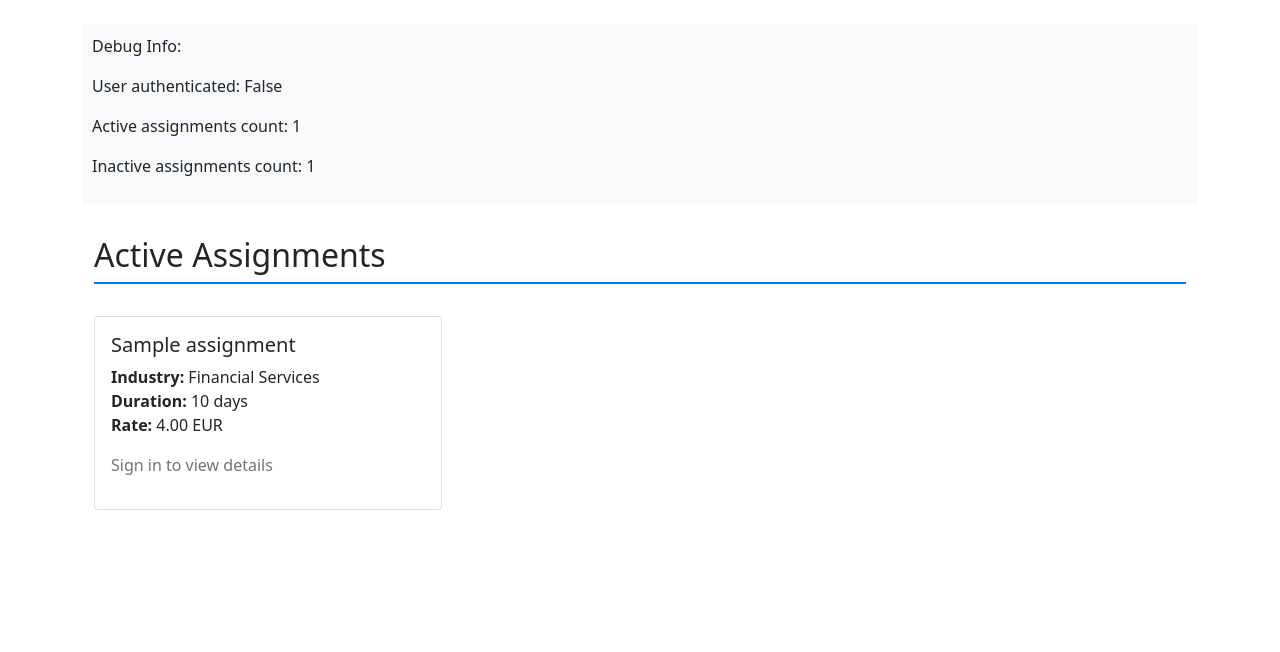
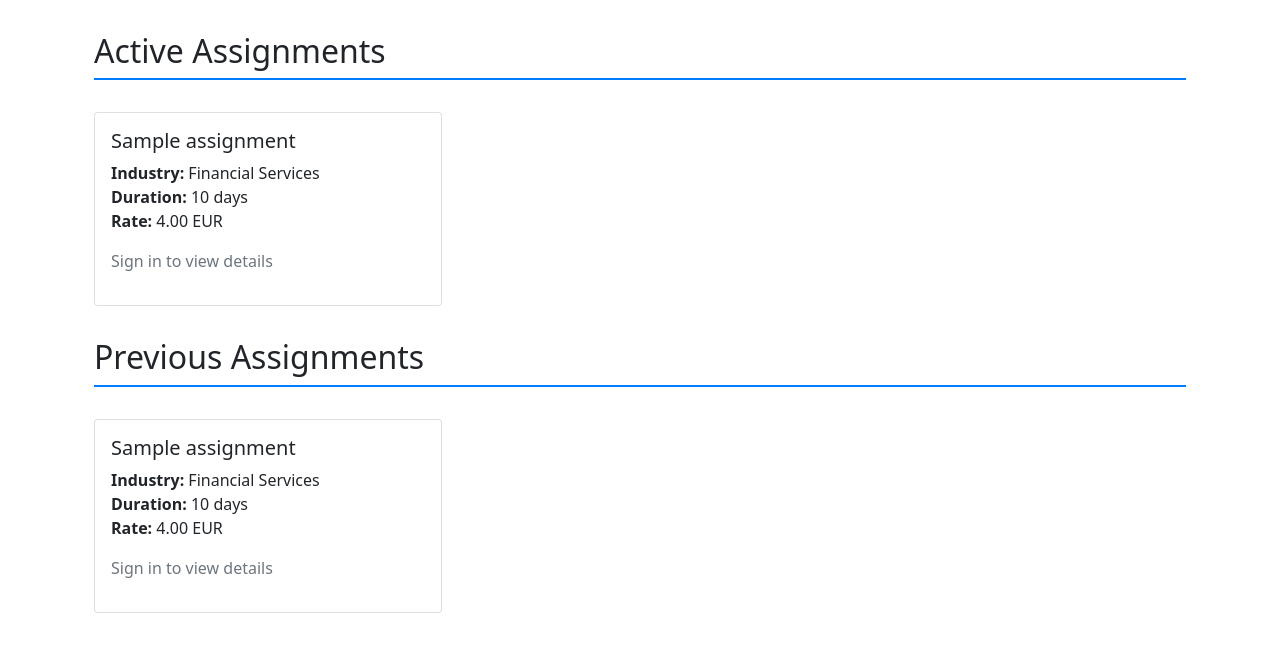
Before and after one commit to BjornBishop/Final-Final-PP4, a Django app: template sagacity/templates/dashboard/home.html in a window 1280 px wide. Shown: the part 56-708 px from the top of the page. Run offline with Django 5.2, Linux system fonts and the light colour scheme; the template is opened without the code that fills it: values that come from a table or form of the project are taken from there, others are empty; tables that the repository leaves empty hold one stand-in row (values such as "Sample post").

```diff
--- a/sagacity/dashboard/models.py
+++ b/sagacity/dashboard/models.py
@@ -16,10 +16,23 @@ class Assignment(models.Model):
         ('SEK', 'Swedish Krona'),
     ]
 
+    RATE_PERIOD_CHOICES = [
+        ('H', '/Hour'),
+        ('D', '/Day'),
+        ('M', '/Month'),
+    ]
+
+    DURATION_UNIT_CHOICES = [
+        ('D', 'Days'),
+        ('M', 'Months'),
+    ]
+
     title = models.CharField(max_length=200)
     industry = models.CharField(max_length=3, choices=INDUSTRY_CHOICES)
-    duration = models.IntegerField(help_text="Duration in days")
+    duration = models.IntegerField()
+    duration_unit = models.CharField(max_length=1, choices=DURATION_UNIT_CHOICES, default='D')
     rate = models.DecimalField(max_digits=10, decimal_places=2)
+    rate_period = models.CharField(max_length=1, choices=RATE_PERIOD_CHOICES, default='D')
     currency = models.CharField(max_length=3, choices=CURRENCY_CHOICES, default='EUR')
     requirements = models.TextField(help_text="Separate requirements with '/'")
     description = models.TextField()
@@ -28,8 +41,22 @@ class Assignment(models.Model):
     is_active = models.BooleanField(default=True)
 
     def __str__(self):
-        """Return a string representation of the assignment"""
         return self.title
 
+    def get_requirements_list(self):
+        """Return requirements as a clean list"""
+        if not self.requirements:
+            return []
+        return [req.strip() for req in self.requirements.split('/') if req.strip()]
+
+    def get_duration_display(self):
+        """Return formatted duration"""
+        unit = 'months' if self.duration_unit == 'M' else 'days'
+        return f"{self.duration} {unit}"
+
+    def get_rate_display(self):
+        """Return formatted rate"""
+        return f"{self.rate} {self.currency}{self.get_rate_period_display()}"
+
     class Meta:
-        ordering = ['-created_at']  # Newest assignments first
+        ordering = ['-created_at'] # This should make sure the newest assignment appears first
--- a/sagacity/templates/dashboard/home.html
+++ b/sagacity/templates/dashboard/home.html
@@ -3,14 +3,6 @@
 {% block title %}Dashboard{% endblock %}
 
 {% block content %}
-<!-- Debug information -->
-<div style="background-color: #f8f9fa; padding: 10px; margin: 10px 0;">
-    <p>Debug Info:</p>
-    <p>User authenticated: {{ user.is_authenticated }}</p>
-    <p>Active assignments count: {{ active_assignments|length }}</p>
-    <p>Inactive assignments count: {{ inactive_assignments|length }}</p>
-</div>
-
 <div class="container">
     {% if user.is_authenticated %}
         <div class="d-flex justify-content-end mb-4">
@@ -40,5 +32,28 @@
             <p class="text-muted">No active assignments available.</p>
         {% endfor %}
     </div>
+
+    <h2 class="section-title">Previous Assignments</h2>
+    <div class="assignments-grid">
+        {% for assignment in inactive_assignments %}
+            <div class="card assignment-card">
+                <div class="card-body">
+                    <h5 class="card-title">{{ assignment.title }}</h5>
+                    <p class="card-text">
+                        <strong>Industry:</strong> {{ assignment.get_industry_display }}<br>
+                        <strong>Duration:</strong> {{ assignment.duration }} days<br>
+                        <strong>Rate:</strong> {{ assignment.rate }} {{ assignment.currency }}
+                    </p>
+                    {% if user.is_authenticated %}
+                        <a href="{% url 'assignment_detail' assignment.pk %}" class="btn btn-outline-secondary">View Details</a>
+                    {% else %}
+                        <p class="text-muted">Sign in to view details</p>
+                    {% endif %}
+                </div>
+            </div>
+        {% empty %}
+            <p class="text-muted">No previous assignments available.</p>
+        {% endfor %}
+    </div>
 </div>
 {% endblock %}
```
Also changed, not shown: sagacity/dashboard/tests.py (+3 -4 lines), sagacity/dashboard/migrations/0002_alter_assignment_options.py (added).
